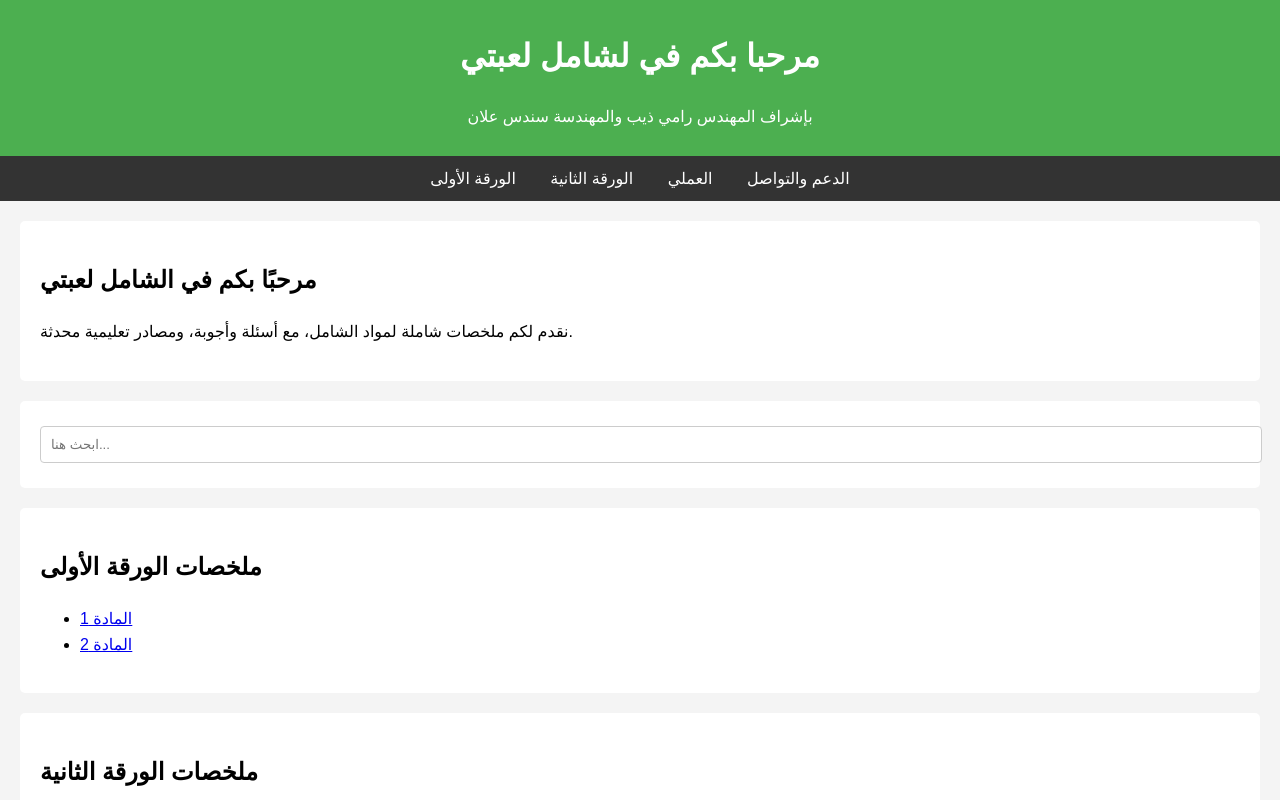
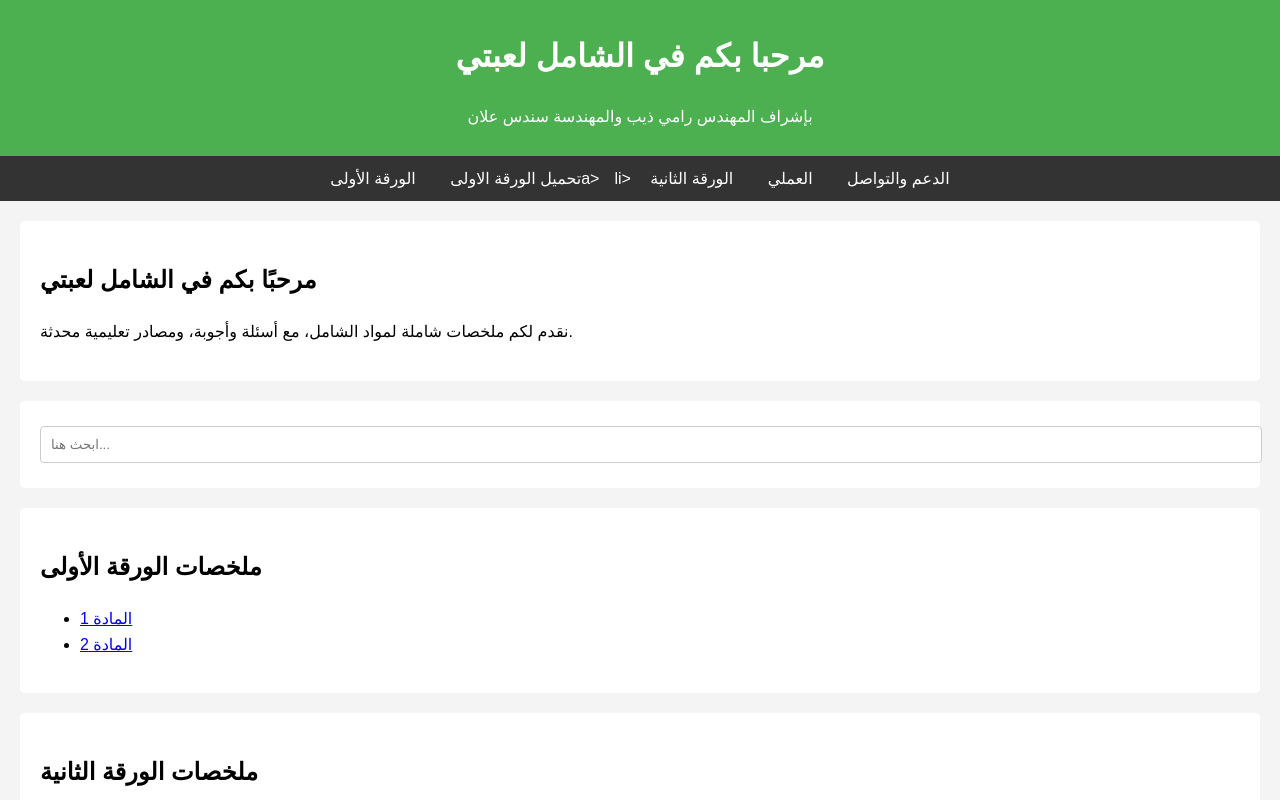
Before and after one commit to rami-deeb/shamel-labti, a plain HTML site: page index.html in a window 1280 px wide. Shown: the top 800 px of the page. Drawn offline with Linux system fonts and the light colour scheme.

Commit message:
تحميل الورقة الاولى
تحميل الورقة الاولى

```diff
--- a/index.html
+++ b/index.html
@@ -10,14 +10,15 @@
 </head>
 <body>
     <header>
-        <h1>مرحبا بكم في لشامل لعبتي </h1>
+        <h1>مرحبا بكم في الشامل لعبتي </h1>
         <p>بإشراف المهندس رامي ذيب والمهندسة سندس علان</p>
     </header>
 
     <nav>
         <ul>
             <li><a href="#paper1">الورقة الأولى</a></li>
-<li><a href="https://github.com/rami-deeb/shamel-labti/blob/main/%D9%85%D8%B4%D8%B1%D9%88%D8%B9%206%20%D8%B1%D8%BA%D8%AF.docx>"            <li><a href="#paper2">الورقة الثانية</a></li>
+<li><a href="https://github.com/rami-deeb/shamel-labti/blob/main/%D9%85%D8%B4%D8%B1%D9%88%D8%B9%206%20%D8%B1%D8%BA%D8%AF.docx>"target="_blank">تحميل الورقة الاولى</a>a></li>li>
+        <li><a href="#paper2">الورقة الثانية</a></li>
             <li><a href="#practical">العملي</a></li>
             <li><a href="#contact">الدعم والتواصل</a></li>
         </ul>
```
